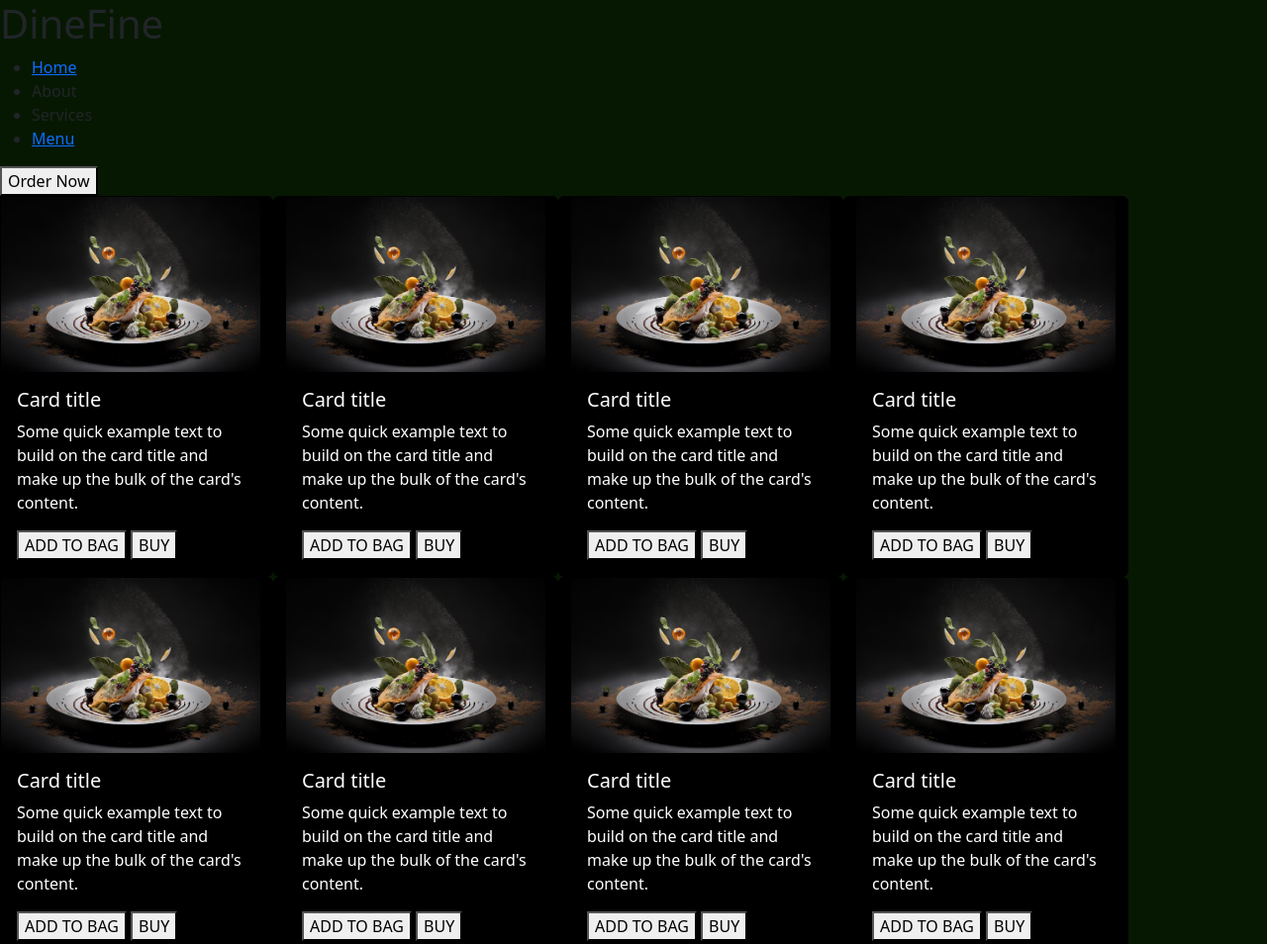
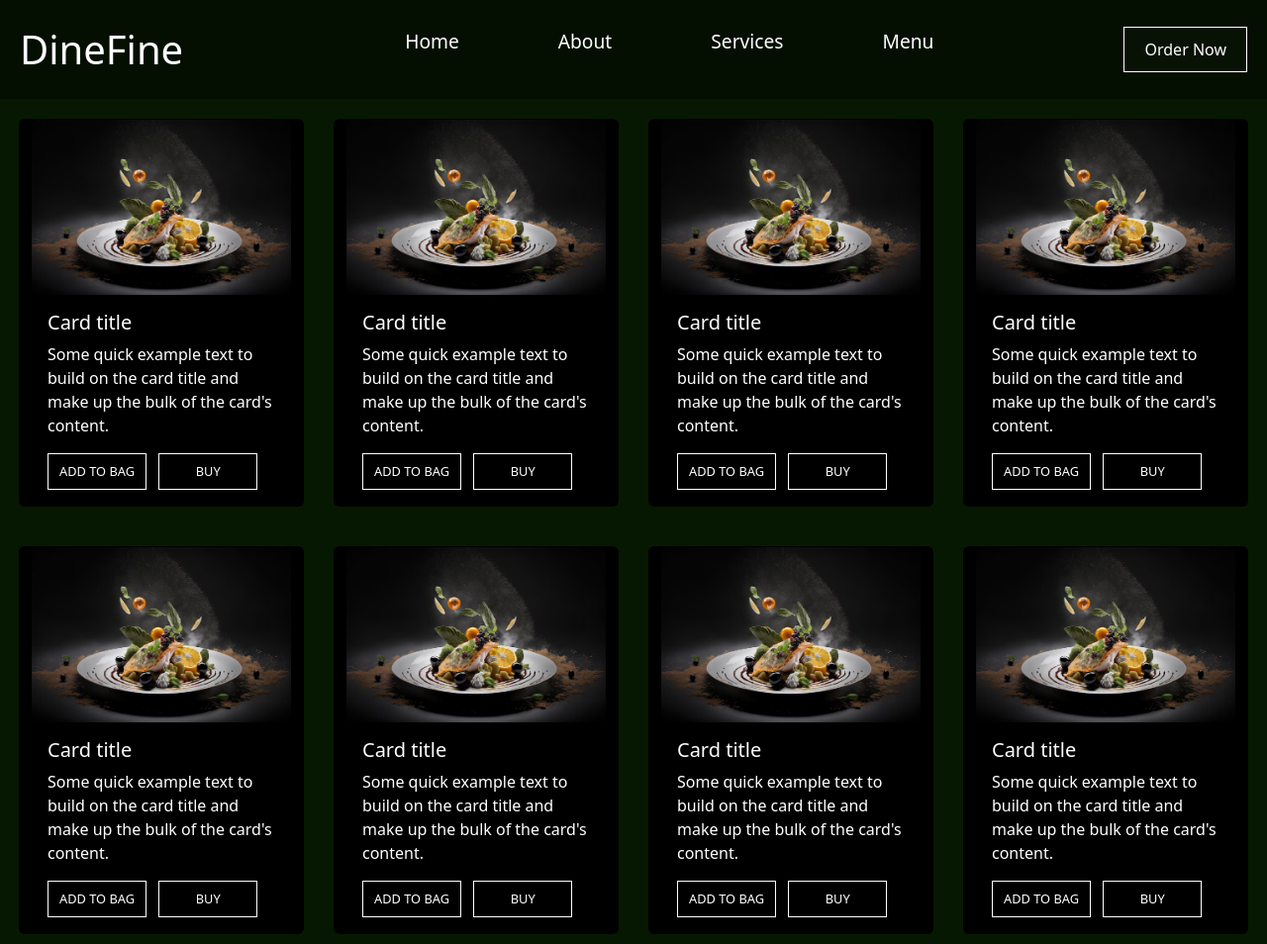
Before and after one commit to lekhana2506/restraunt_final, a plain HTML site: page vegmenu.html in a window 1280 px wide. Shown: the top 954 px of the page at 99% size. Drawn offline with nearby package versions, Linux system fonts and the light colour scheme.

Commit message:
Update style2.css

```diff
--- a/style2.css
+++ b/style2.css
@@ -1,3 +1,133 @@
+* {
+    margin: 0;
+    padding: 0;
+    box-sizing: border-box;
+}
+
+body, html {
+    width: 100%;
+    height: 100%;
+}
+
+.navbarcontent {
+    top: 0;
+    left: 0;
+    width: 100%;
+    height: 100px;
+    display: flex;
+    justify-content: space-between;
+    align-items: center;
+    z-index: 10;
+    background-color: rgba(0, 0, 0, 0.379);
+    padding: 0 20px;
+}
+
+.navbarlogo {
+    display: flex;
+    align-items: center;
+}
+
+.restoname {
+    color: white;
+    margin: 0;
+}
+
+.navbaritems {
+    display: flex;
+    gap: 100px;
+    font-size: 1.2rem;
+    font-weight: 500;
+    color: white;
+    list-style: none;
+}
+
+.orderbutton button {
+    font-weight: 500;
+    color: white;
+    border: 0.5px solid white;
+    background-color: rgba(255, 255, 255, 0.011);
+    padding: 10px 20px;
+}
+.hamburger {
+    display: none;
+    cursor: pointer;
+    flex-direction: column;
+}
+.hamburger .bar {
+    width: 25px;
+    height: 3px;
+    background-color: white;
+    margin: 4px 0;
+    transition: 0.3s;
+}
+
+.hamburger.active .bar:nth-child(2) {
+    opacity: 0;
+}
+
+.hamburger.active .bar:nth-child(1) {
+    transform: translateY(8px) rotate(45deg);
+}
+
+.hamburger.active .bar:nth-child(3) {
+    transform: translateY(-14px) rotate(-45deg);
+}
+.menubutton{
+    width:100px;
+    padding:8px 2px;
+    border-style:none;
+    font-weight: 500;
+    font-size:0.8rem;
+    color:white;
+    border:1px solid white;
+    background-color: rgba(0, 0, 0, 0);
+}
+.veg{
+    margin-right:8px;
+}
+
+.nonveg{
+    margin-left:8px;
+}
+
+.row{
+    width:100%;
+    display: flex;
+    gap:30px;
+    flex-wrap: wrap;
+    justify-content: center;
+    align-items: center;
+    margin:20px;
+
+}
+.positioning{
+    position: relative;
+
+    display: flex;
+    flex-direction: column;
+    justify-content: space-around;
+    align-items: center;
+    height:100vh;
+}
+
+button.menubutton.veg:hover{
+    border-color:green;
+    color:green;
+}
+
+button.menubutton.nonveg:hover{
+    border-color:red;
+    color:red;
+}
+
+a{
+    text-decoration: none;
+    color: white;
+}
+
+a .navbaritems :hover{
+    color: rgb(222, 222, 11);
+}
 @media (max-width: 960px) {
     .navbarcontent {
         height: 70px;
```
